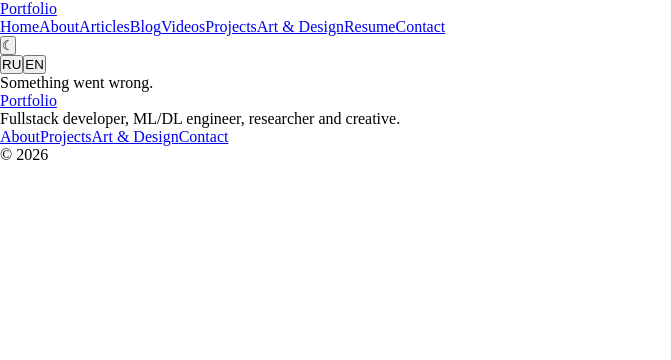
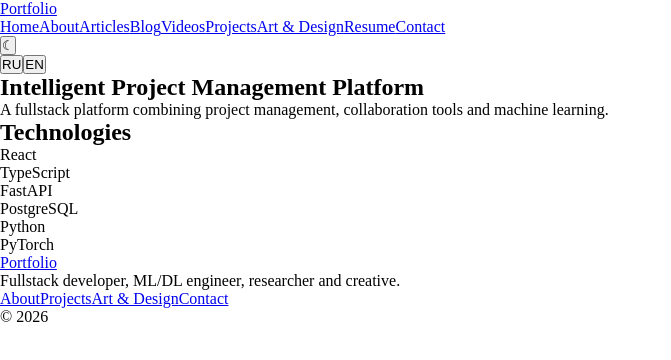
Before and after one commit to cignoBianco/personal-website, a React (Vite) app: page /en/projects/intelligent-project-management-platform in a window 1280 px wide. Shown: the top 360 px of the page, without its empty margins (0-671 px from the left). Built offline with nearby package versions, Linux system fonts and the light colour scheme.

Commit message:
temporarly mock projects

```diff
--- a/src/entities/project/api.ts
+++ b/src/entities/project/api.ts
@@ -1,6 +1,7 @@
-import type { ProjectDTO } from "./types";
-
-import { apiClient } from "@/shared/api/client";
+// import type { ProjectDTO } from "./types";
+import type { Project } from "./types";
+import { projects } from "./mock";
+// import { apiClient } from "@/shared/api/client";
 
 export interface GetProjectsParams {
     locale: string;
@@ -11,31 +12,76 @@ export interface GetProjectsParams {
     offset?: number;
 }
 
+// export async function getProjects(
+//     params: GetProjectsParams,
+// ): Promise<ProjectDTO[]> {
+//     const response = await apiClient.get<ProjectDTO[]>(
+//         "/projects",
+//         {
+//             params,
+//         },
+//     );
+
+//     return response.data;
+// }
+
+// export async function getProject(
+//     slug: string,
+//     locale: string,
+// ): Promise<ProjectDTO> {
+//     const response = await apiClient.get<ProjectDTO>(
+//         `/projects/${slug}`,
+//         {
+//             params: {
+//                 locale,
+//             },
+//         },
+//     );
+
+//     return response.data;
+// }
+
 export async function getProjects(
     params: GetProjectsParams,
-): Promise<ProjectDTO[]> {
-    const response = await apiClient.get<ProjectDTO[]>(
-        "/projects",
-        {
-            params,
-        },
-    );
+): Promise<Project[]> {
+    let result = [...projects];
 
-    return response.data;
+    if (params.featured !== undefined) {
+        result = result.filter(
+            (project) =>
+                project.featured === params.featured,
+        );
+    }
+
+    if (params.tag) {
+        result = result.filter(
+            (project) =>
+                project.tags.includes(
+                    params.tag!,
+                ),
+        );
+    }
+
+    if (params.technology) {
+        result = result.filter(
+            (project) =>
+                project.technologies.includes(
+                    params.technology!,
+                ),
+        );
+    }
+
+    return Promise.resolve(result);
 }
 
 export async function getProject(
     slug: string,
-    locale: string,
-): Promise<ProjectDTO> {
-    const response = await apiClient.get<ProjectDTO>(
-        `/projects/${slug}`,
-        {
-            params: {
-                locale,
-            },
-        },
+    _locale: string,
+): Promise<Project | null> {
+    return Promise.resolve(
+        projects.find(
+            (project) =>
+                project.slug === slug,
+        ) ?? null,
     );
-
-    return response.data;
 }
--- a/src/entities/project/index.ts
+++ b/src/entities/project/index.ts
@@ -14,5 +14,5 @@ export type {
 
 export type {
     Project,
-    ProjectDTO,
+    // ProjectDTO,
 } from "./types";
--- /dev/null
+++ b/src/entities/project/mock.ts
@@ -0,0 +1,57 @@
+import type { Project } from "./types";
+
+export const projects: Project[] = [
+    {
+        id: 1,
+        slug: "intelligent-project-management-platform",
+        title: "Intelligent Project Management Platform",
+        shortDescription:
+            "An intelligent platform for project management and collaboration with machine learning.",
+        description:
+            "A fullstack platform combining project management, collaboration tools and machine learning.",
+        coverUrl: null,
+        technologies: [
+            "React",
+            "TypeScript",
+            "FastAPI",
+            "PostgreSQL",
+            "Python",
+            "PyTorch",
+        ],
+        tags: [
+            "Fullstack",
+            "ML",
+            "AI",
+        ],
+        githubUrl: null,
+        demoUrl: null,
+        featured: true,
+        publishedAt: null,
+    },
+    {
+        id: 2,
+        slug: "pregnancy-fitness-platform",
+        title: "Pregnancy Fitness Platform",
+        shortDescription:
+            "A web and mobile fitness platform for pregnancy and postpartum training.",
+        description:
+            "A fitness platform with personalized training plans, progress tracking and educational content.",
+        coverUrl: null,
+        technologies: [
+            "React",
+            "TypeScript",
+            "React Native",
+            "FastAPI",
+            "PostgreSQL",
+        ],
+        tags: [
+            "Fullstack",
+            "Mobile",
+            "Fitness",
+        ],
+        githubUrl: null,
+        demoUrl: null,
+        featured: true,
+        publishedAt: null,
+    },
+];
```
Also changed, not shown: src/entities/project/types.ts (+11 -3 lines).
